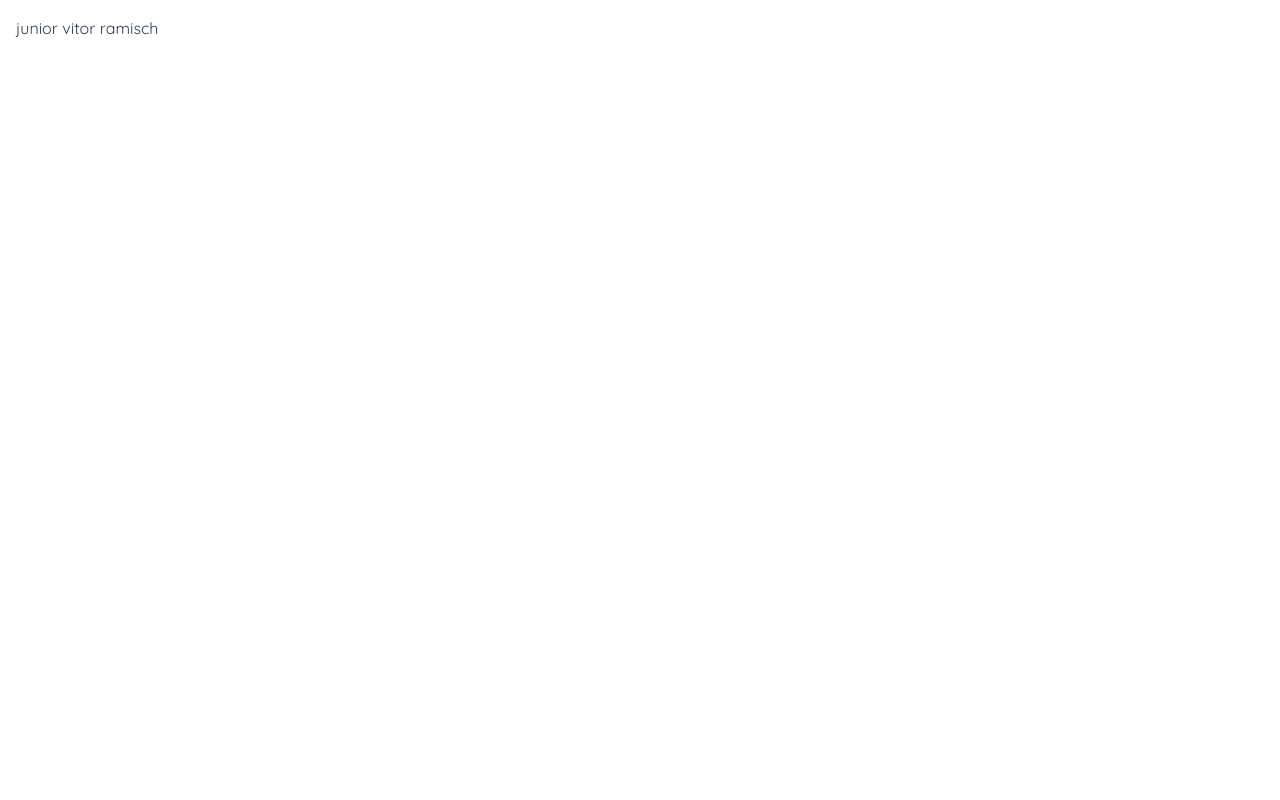
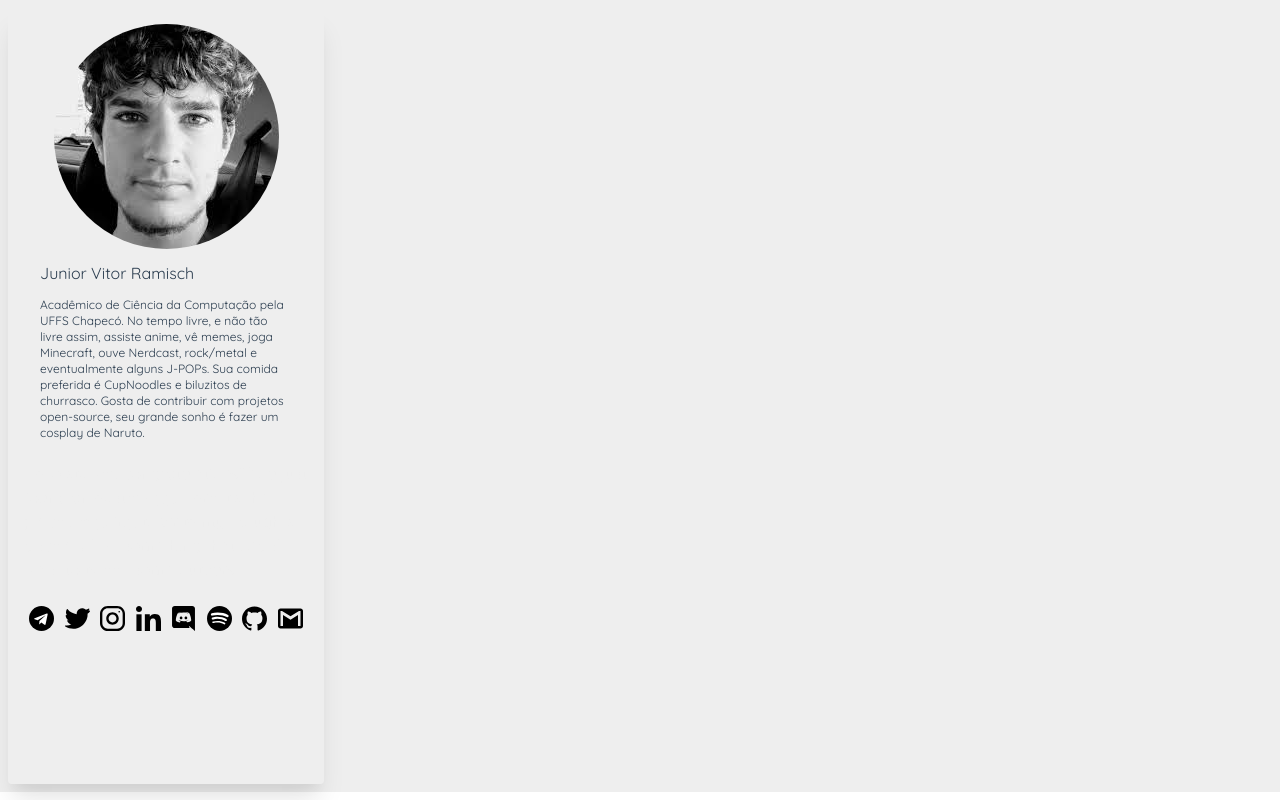
Before and after one commit to arufonsekun/arufonsekun.github.io, a Vue app: page / in a window 1280 px wide. Built offline with nearby package versions, Linux system fonts and the light colour scheme.

Commit message:
feat(layout): implements sidebar

```diff
--- a/src/App.vue
+++ b/src/App.vue
@@ -1,7 +1,7 @@
 <template>
   <div id="app">
-    <div class="p-4">
-      junior vitor ramisch
+    <div class="flex flex-row p-2">
+      <Sidebar />
     </div>
   </div>
 </template>
@@ -9,10 +9,12 @@
 <script>
 
 import "@/assets/styles/index.css";
+import Sidebar from "@/components/Sidebar.vue";
 
 export default {
   name: 'App',
   components: {
+    Sidebar
   }
 }
 </script>
@@ -22,7 +24,6 @@ export default {
 @import url('https://fonts.googleapis.com/css2?family=Quicksand:wght@300;400;500;600;700&display=swap');
 
 #app {
-
   font-family: Quicksand,-apple-system,BlinkMacSystemFont,
   "Segoe UI",Roboto,"Helvetica Neue",Arial,"Noto Sans",
   sans-serif,"Apple Color Emoji","Segoe UI Emoji",
@@ -31,5 +32,6 @@ export default {
   -moz-osx-font-smoothing: grayscale;
   color: #2c3e50;
   font-weight: 400;
+  background-color: #eee ;
 }
 </style>
--- a/src/components/Sidebar.vue
+++ b/src/components/Sidebar.vue
@@ -1,13 +1,115 @@
 <template>
+    <div class="sidebar shadow-xl rounded p-4">
+        <img
+            src="@/assets/images/trash.jpeg"
+            alt="Arufonsekun"
+            class="rounded-full mx-auto"
+        />
 
+        <div class="name mx-4 my-3">
+            <h4>
+                Junior Vitor Ramisch
+            </h4>
+        </div>
+
+        <div class="sidebar__content mx-4">
+            <p class="text-xs">
+                {{ description }}
+            </p>
+        </div>
+
+        <div class="sidebar__easter-egg my-5">
+            Hello stalker, congratulations!! You just found an easter egg.
+            Here it's the place I'm going to write my thoughts once a while,
+            something that i don't want to tweet, some outburst.
+
+        </div>
+
+        <div class="sidebar__social-media">
+            <div class="media">
+                <a :href="telegram" target="_blank" rel="noopener noreferrer">
+                    <img src="@/assets/images/telegram.svg" alt="Telegram" width="76">
+                </a>
+            </div>
+            <div class="media">
+                <a :href="twitter" target="_blank" rel="noopener noreferrer">
+                    <img src="@/assets/images/twitter.svg" alt="Twitter" width="76">
+                </a>
+            </div>
+            <div class="media">
+                <a :href="instagram" target="_blank" rel="noopener noreferrer">
+                    <img src="@/assets/images/instagram.svg" alt="Instagram" width="76">
+                </a>
+            </div>
+            <div class="media">
+                <a :href="linkedin" target="_blank" rel="noopener noreferrer">
+                    <img src="@/assets/images/linkedin.svg" alt="LinkedIn" width="76">
+                </a>
+            </div>
+            <div class="media">
+                <a :href="discord" target="_blank" rel="noopener noreferrer">
+                    <img src="@/assets/images/discord.svg" alt="Discord" width="76">
+                </a>
+            </div>
+            <div class="media">
+                <a :href="spotify" target="_blank" rel="noopener noreferrer">
+                    <img src="@/assets/images/spotify.svg" alt="Spotify" width="76">
+                </a>
+            </div>
+            <div class="media">
+                <a :href="github" target="_blank" rel="noopener noreferrer">
+                    <img src="@/assets/images/github.svg" alt="Github" width="76">
+                </a>
+            </div>
+            <div class="media">
+                <a :href="email" target="_blank" rel="noopener noreferrer">
+                    <img src="@/assets/images/email.svg" alt="Email" width="76">
+                </a>
+            </div>
+        </div>
+    </div>
 </template>
 
 <script>
+
+import GeneralInfo from "@/data/general-info";
+
 export default {
 
+    data(){
+        return {
+            description: GeneralInfo.description,
+            twitter: GeneralInfo.twitter,
+            github: GeneralInfo.github,
+            spotify: GeneralInfo.spotify,
+            instagram: GeneralInfo.instagram,
+            linkedin: GeneralInfo.linkedin,
+            telegram: GeneralInfo.telegram,
+            email: GeneralInfo.email,
+            discord: GeneralInfo.discord
+        }
+    },
+    mounted(){
+        console.log(GeneralInfo);
+    }
 }
 </script>
 
 <style scoped>
+    .sidebar {
+        height: 97vh;
+        width: 25%;
+    }
 
+    .sidebar__social-media {
+        display: flex;
+    }
+
+    .media img {
+        padding: 15%;
+    }
+
+    .sidebar__easter-egg {
+        color: #eee;
+    }
 </style>
```
